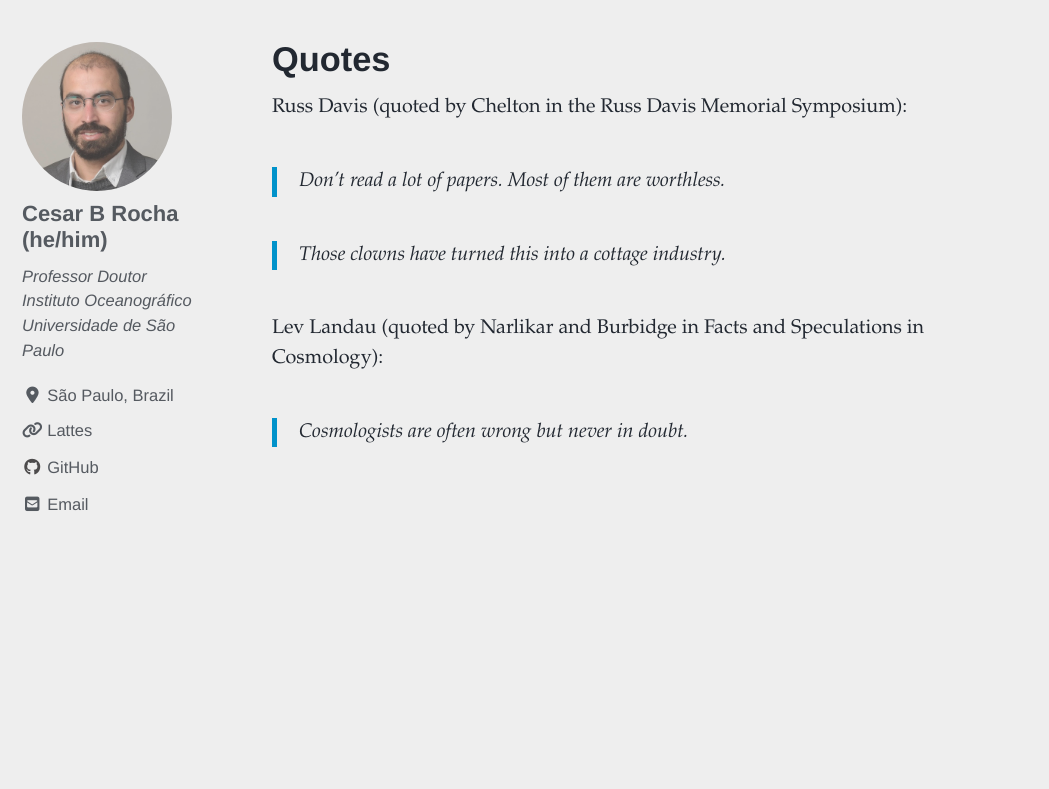
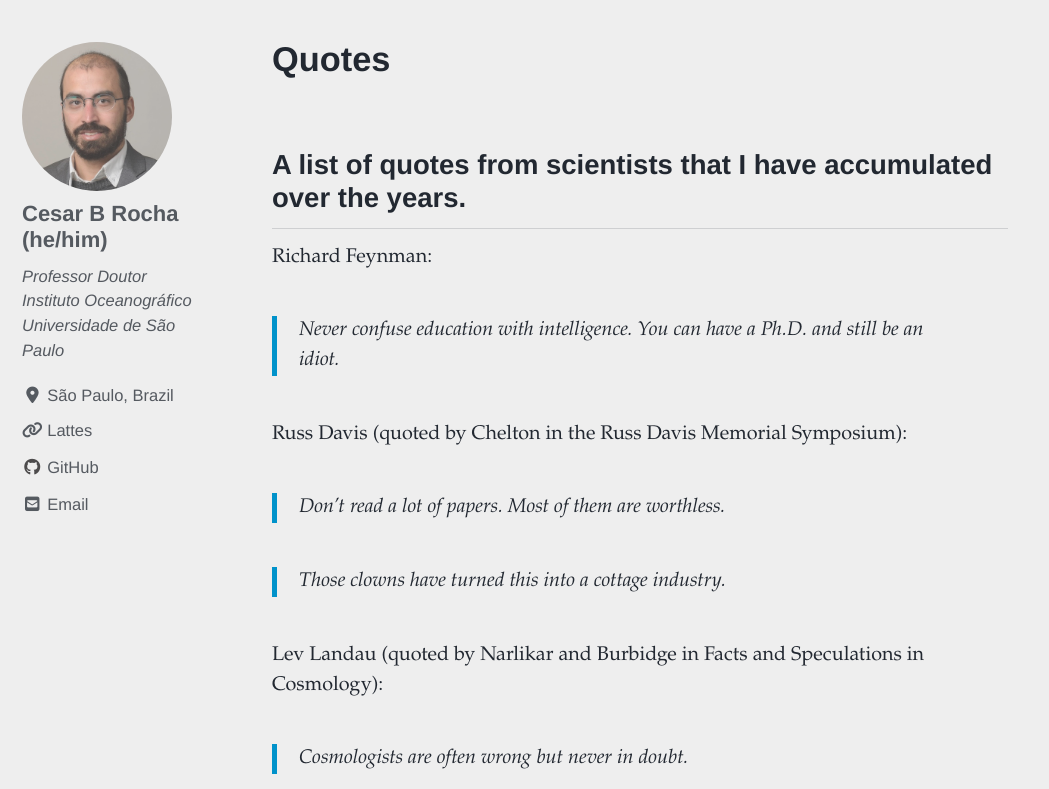
Before and after one commit to cesar-rocha/cesar-rocha.github.io, a Jekyll site: the page built from _pages/quotes.md, in a window 1280 px wide and 900 px high, scrolled down 972 px, cut to the strip 111-900 px from the top of the window. Shown: the whole strip, without its empty margins (0-1049 px from the left). Built offline with Jekyll 4.4.1, drawn with Linux system fonts in a browser that asks for light colours; cached includes are drawn as plain includes; nearby versions of some CDN libraries.

Commit message:
Add dick Feynman's quote

```diff
--- a/_pages/quotes.md
+++ b/_pages/quotes.md
@@ -5,6 +5,12 @@ permalink: /quotes/
 header:
   image: /assets/images/vorticity.png
 ---
+
+## A list of quotes from scientists that I have accumulated over the years.
+
+Richard Feynman:
+
+> Never confuse education with intelligence. You can have a Ph.D. and still be an idiot.
 
 Russ Davis (quoted by Chelton in the Russ Davis Memorial Symposium):
 
```
